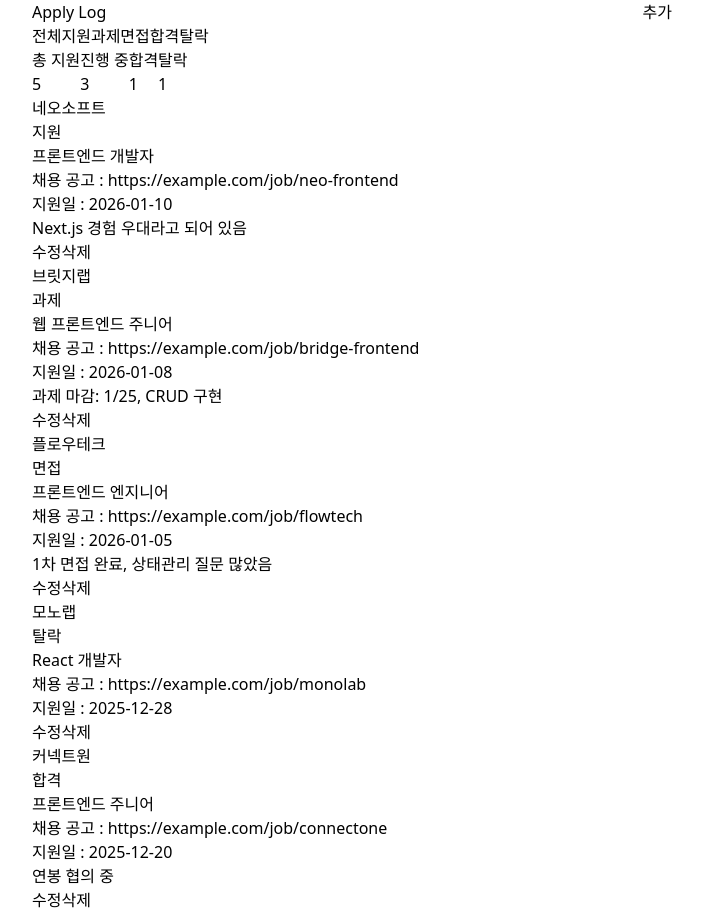
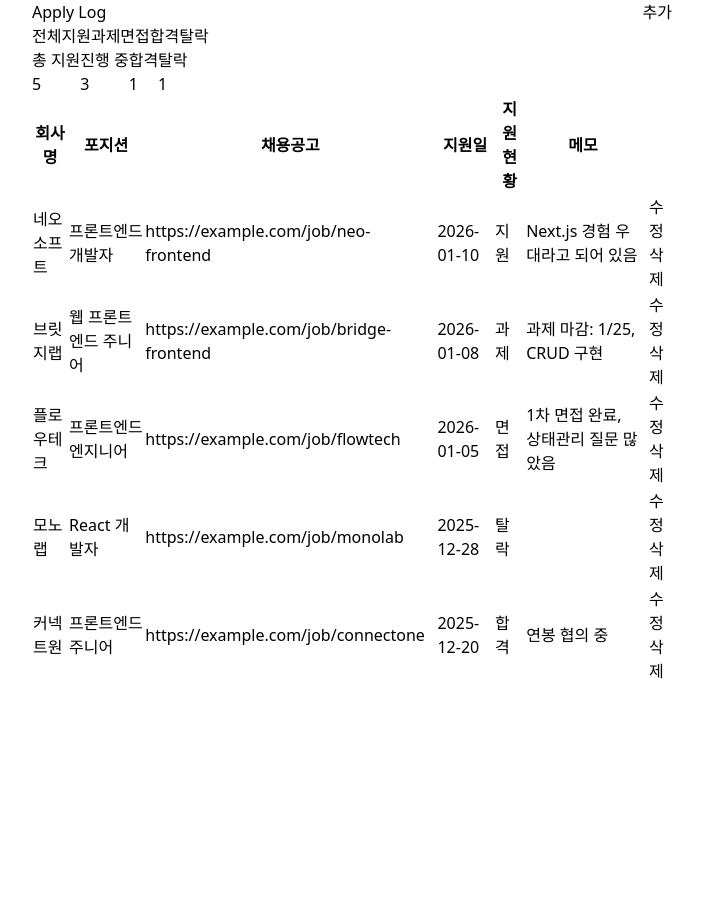
Before and after one commit to 938938/apply-log, a Next.js app: page / in a window 1280 px wide. Shown: the whole page, without its empty margins (288-989 px from the left). After the commit the page ends 800 px from the top, so only its background shows below. Built offline with nearby package versions, Linux system fonts and the light colour scheme.

Commit message:
[FEAT] 카드를 테이블로 변경

```diff
--- a/src/app/page.tsx
+++ b/src/app/page.tsx
@@ -93,20 +93,35 @@
         </div>
       </div>
       <div>
-        <ul>
-          {data.map((ele) => (
-            <li key={ele.id}>
-              <h4>{ele.companyName}</h4>
-              <p>{ele.status}</p>
-              <p>{ele.position}</p>
-              <p>채용 공고 : {ele.jobPostUrl}</p>
-              <p>지원일 : {ele.appliedAt}</p>
-              <p>{ele.memo}</p>
-              <button>수정</button>
-              <button>삭제</button>
-            </li>
-          ))}
-        </ul>
+        <table>
+          <thead>
+            <tr>
+              <th>회사명</th>
+              <th>포지션</th>
+              <th>채용공고</th>
+              <th>지원일</th>
+              <th>지원현황</th>
+              <th>메모</th>
+              <th></th>
+            </tr>
+          </thead>
+          <tbody>
+            {data.map((ele) => (
+              <tr key={ele.id}>
+                <td>{ele.companyName}</td>
+                <td>{ele.position}</td>
+                <td>{ele.jobPostUrl}</td>
+                <td>{ele.appliedAt}</td>
+                <td>{ele.status}</td>
+                <td>{ele.memo}</td>
+                <td>
+                  <button>수정</button>
+                  <button>삭제</button>
+                </td>
+              </tr>
+            ))}
+          </tbody>
+        </table>
       </div>
       {open && <AddModal setOpen={setOpen} setData={setData} />}
     </div>
```
